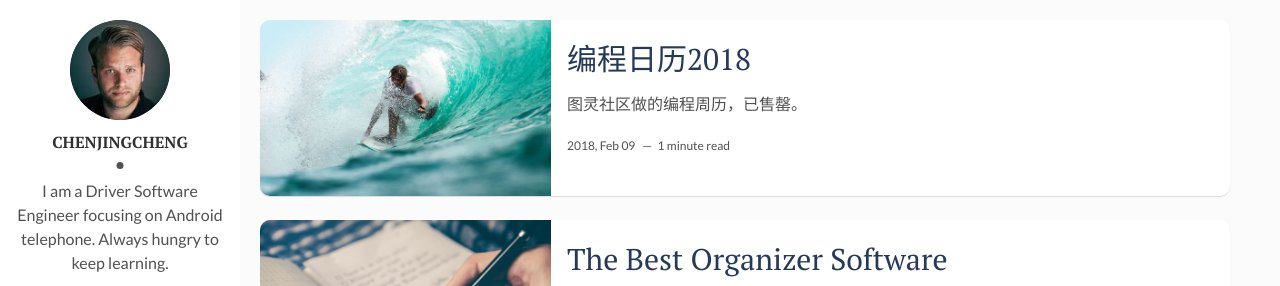
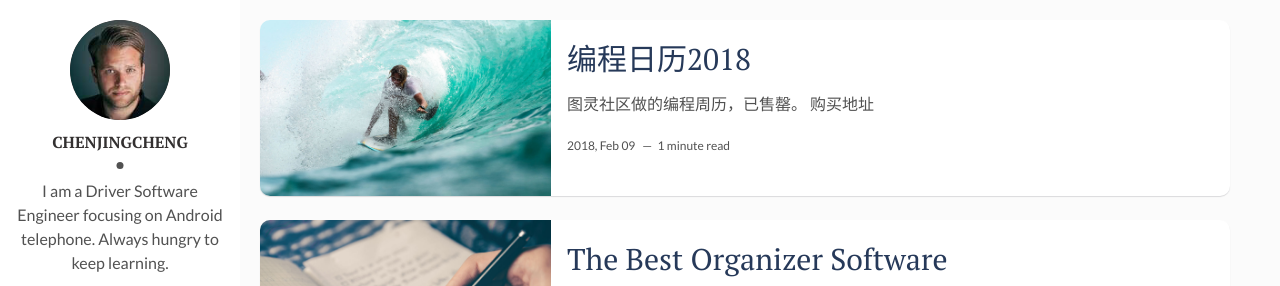
Before and after one commit to weiherty/weiherty.github.io, a Jekyll site: the page built from index.html, in a window 1280 px wide and 1296 px high. Shown: the top 286 px of the window. Built offline with Jekyll 4.4.1, drawn with Linux system fonts in a browser that asks for light colours; the list of posts is cut into pages by our own code.

Commit message:
修改链接显示

```diff
--- a/_posts/2017-04-06-how-i-rest-from-work.markdown
+++ b/_posts/2017-04-06-how-i-rest-from-work.markdown
@@ -8,4 +8,4 @@ tags: [日历, 玩物]
 ---
 图灵社区做的编程周历，已售罄。
 
-![购买地址](http://www.ituring.com.cn/book/2625)
+[购买地址](http://www.ituring.com.cn/book/2625)
```
